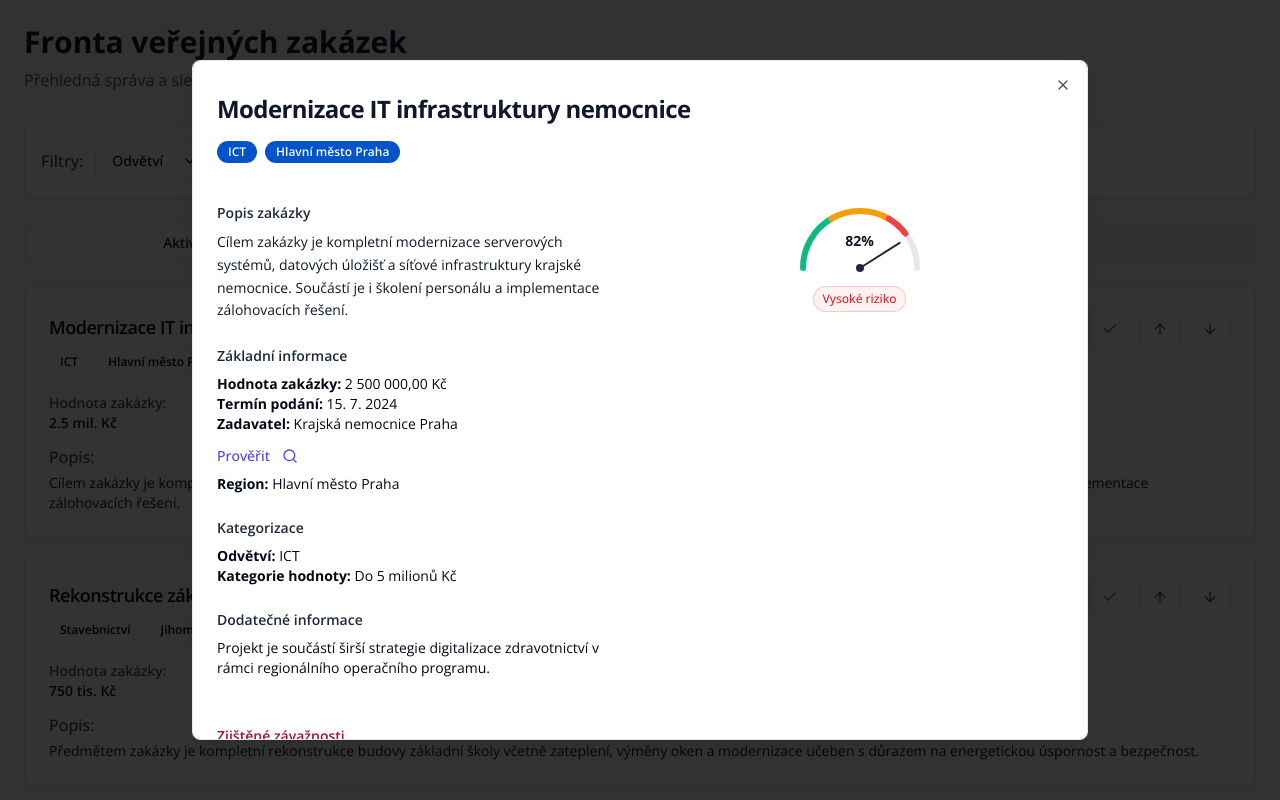
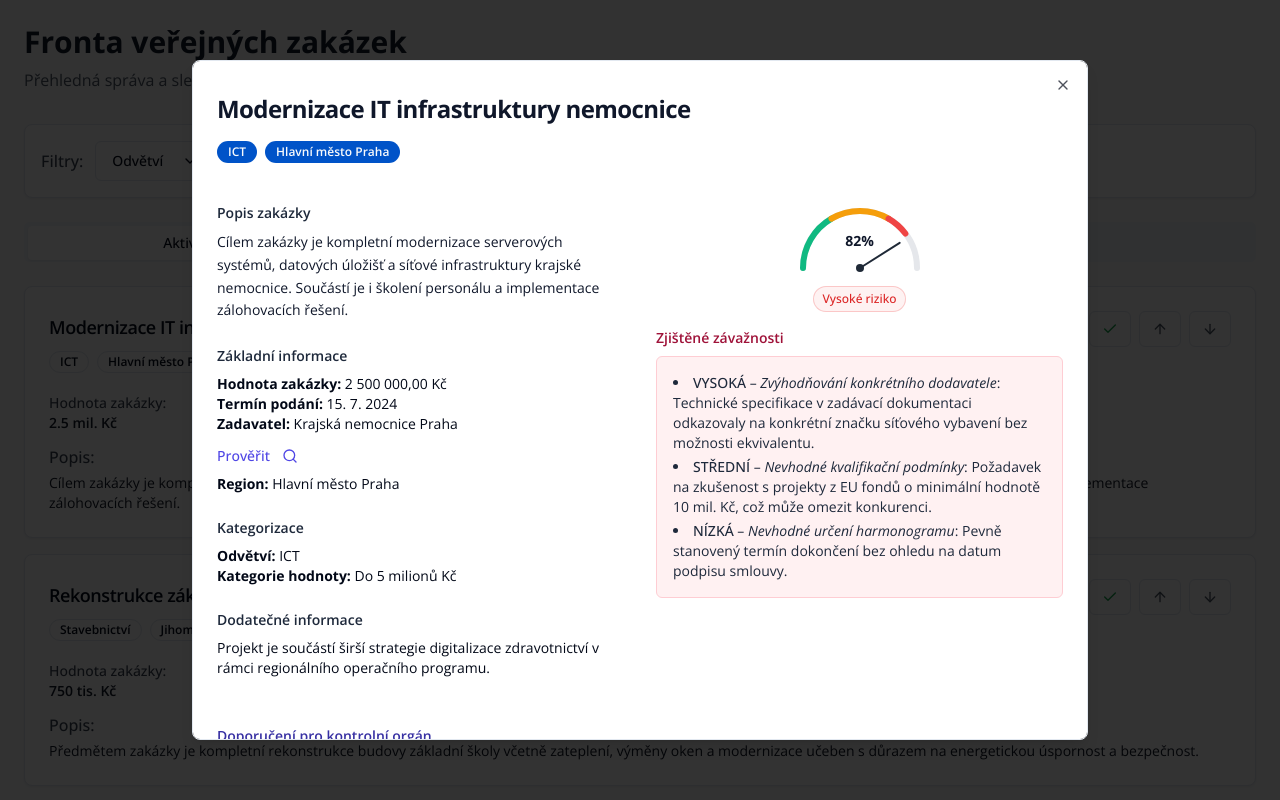
Before and after one commit to skupina-onebond/verejne-priority-kompas, a React (Vite) app: page / in a window 1280 px wide. Both pictures are taken after a click on the button 960 px from the left and 329 px from the top of the page. Shown: the top 800 px of the page. Built offline with nearby package versions, Linux system fonts and the light colour scheme.

Commit message:
Update ContractDetailDialog.tsx

```diff
--- a/src/components/ContractDetailDialog.tsx
+++ b/src/components/ContractDetailDialog.tsx
@@ -97,13 +97,10 @@ export const ContractDetailDialog: React.FC<ContractDetailDialogProps> = ({
   {contract.riskScore !== undefined && (
     <section>
       <Barometer score={contract.riskScore} size="md" showLabel />
-            </section>
-          )}
-        </div>
 
-        {/* ZJIŠTĚNÉ ZÁVAŽNOSTI – full width */}
+      {/* ZJIŠTĚNÉ ZÁVAŽNOSTI – pod barometrem */}
       {contract.findings?.length > 0 && (
-          <div className="col-span-2 mt-4">
+        <div className="mt-4">
           <h3 className="text-sm font-semibold text-rose-800 mb-2">Zjištěné závažnosti</h3>
           <div className="bg-rose-50 border border-rose-200 rounded-md p-4 text-sm text-slate-800 space-y-2">
             <ul className="list-disc list-inside space-y-1">
@@ -117,6 +114,9 @@ export const ContractDetailDialog: React.FC<ContractDetailDialogProps> = ({
           </div>
         </div>
       )}
+    </section>
+  )}
+</div>
 
         {/* DOPORUČENÍ – full width */}
         {contract.recommendations?.length > 0 && (
```
Lines whose indentation alone changed are shown as unchanged.
